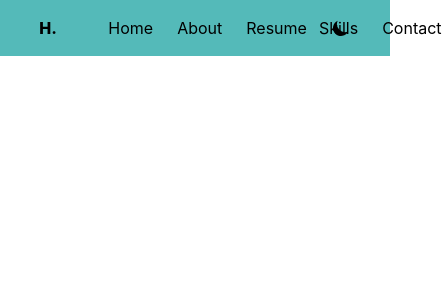
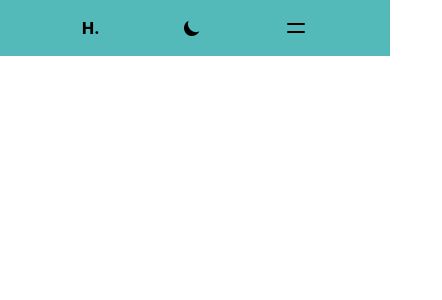
Before and after one commit to ihectorlujan/portfolio, a Next.js app: page / in a window 390 px wide. Shown: the top 300 px of the page, 442 px wide, since content can reach past the window. Built offline with nearby package versions, Linux system fonts and the light colour scheme.

Commit message:
change to mobile first approach and navmobile working

```diff
--- /dev/null
+++ b/components/IconMenu.jsx
@@ -0,0 +1,21 @@
+const IconMenu = () => {
+  const menu = (
+    <svg
+      xmlns="http://www.w3.org/2000/svg"
+      className="h-6 w-6"
+      fill="none"
+      viewBox="0 0 24 24"
+      stroke="currentColor"
+    >
+      <path
+        strokeLinecap="round"
+        strokeLinejoin="round"
+        strokeWidth={2}
+        d="M4 8h16M4 16h16"
+      />
+    </svg>
+  )
+  return menu
+}
+
+export default IconMenu
--- /dev/null
+++ b/components/MobileElement.jsx
@@ -0,0 +1,9 @@
+const MobileElement = (props) => {
+  return (
+    <h2 className="m-3 hover:font-extrabold w-1/4 text-center cursor-pointer">
+      {props.children}
+    </h2>
+  )
+}
+
+export default MobileElement
--- /dev/null
+++ b/components/MobileMenu.jsx
@@ -0,0 +1,11 @@
+const MobileMenu = (props) => {
+  return (
+    <div
+      className={`${props.display} flex flex-col justify-center items-center bg-fountain-blue dark:bg-slate-900 dark:text-white`}
+    >
+      {props.children}
+    </div>
+  )
+}
+
+export default MobileMenu
--- /dev/null
+++ b/components/Section.jsx
@@ -0,0 +1,5 @@
+const Section = (props) => {
+  return <section>{props.children}</section>
+}
+
+export default Section
--- a/components/SectionContainer.jsx
+++ b/components/SectionContainer.jsx
@@ -1,6 +1,6 @@
 const SectionContainer = (props) => {
   return (
-    <div className="flex flex-row justify-evenly items-center w-1/2">
+    <div className="hidden sm:flex sm:flex-row sm:justify-evenly sm:items-center sm:w-1/2">
       {props.children}
     </div>
   )
--- /dev/null
+++ b/hooks/useDisplay.js
@@ -0,0 +1,17 @@
+import { useState } from "react"
+
+const useDisplay = () => {
+  const [display, setDisplay] = useState("hidden")
+
+  const showMenu = () => {
+    if (display === "hidden") {
+      setDisplay("block")
+    } else {
+      setDisplay("hidden")
+    }
+  }
+
+  return [display, showMenu]
+}
+
+export default useDisplay
--- a/pages/index.js
+++ b/pages/index.js
@@ -1,11 +1,17 @@
+import { useState } from "react"
 import Navbar from "../components/Navbar"
 import useDarkMode from "../hooks/useDarkMode"
 import SectionContainer from "../components/SectionContainer"
 import SectionName from "../components/SectionName"
 import IconDark from "../components/IconDark"
+import IconMenu from "../components/IconMenu"
+import MobileMenu from "../components/MobileMenu"
+import MobileElement from "../components/MobileElement"
+import useDisplay from "../hooks/useDisplay"
 
 export default function Home() {
   const [dark, toggle] = useDarkMode()
+  const [display, showMenu] = useDisplay()
 
   return (
     <>
@@ -22,7 +28,18 @@ export default function Home() {
         <button onClick={toggle}>
           <IconDark dark={dark}></IconDark>
         </button>
+        <button onClick={showMenu} className="sm:hidden">
+          <IconMenu></IconMenu>
+        </button>
       </Navbar>
+
+      <MobileMenu display={display}>
+        <MobileElement>Home</MobileElement>
+        <MobileElement>About</MobileElement>
+        <MobileElement>Resume</MobileElement>
+        <MobileElement>Skills</MobileElement>
+        <MobileElement>Contact</MobileElement>
+      </MobileMenu>
     </>
   )
 }
```
